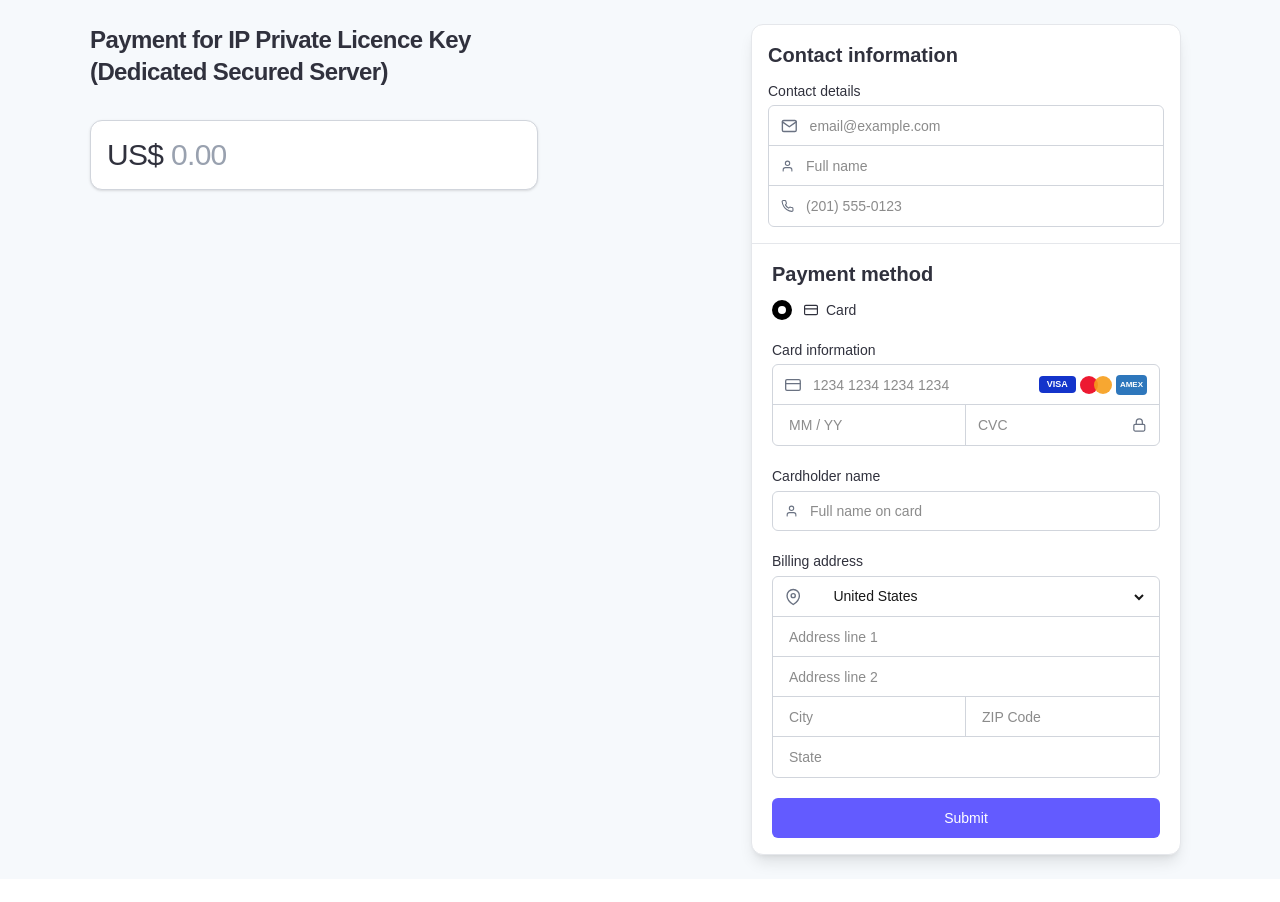
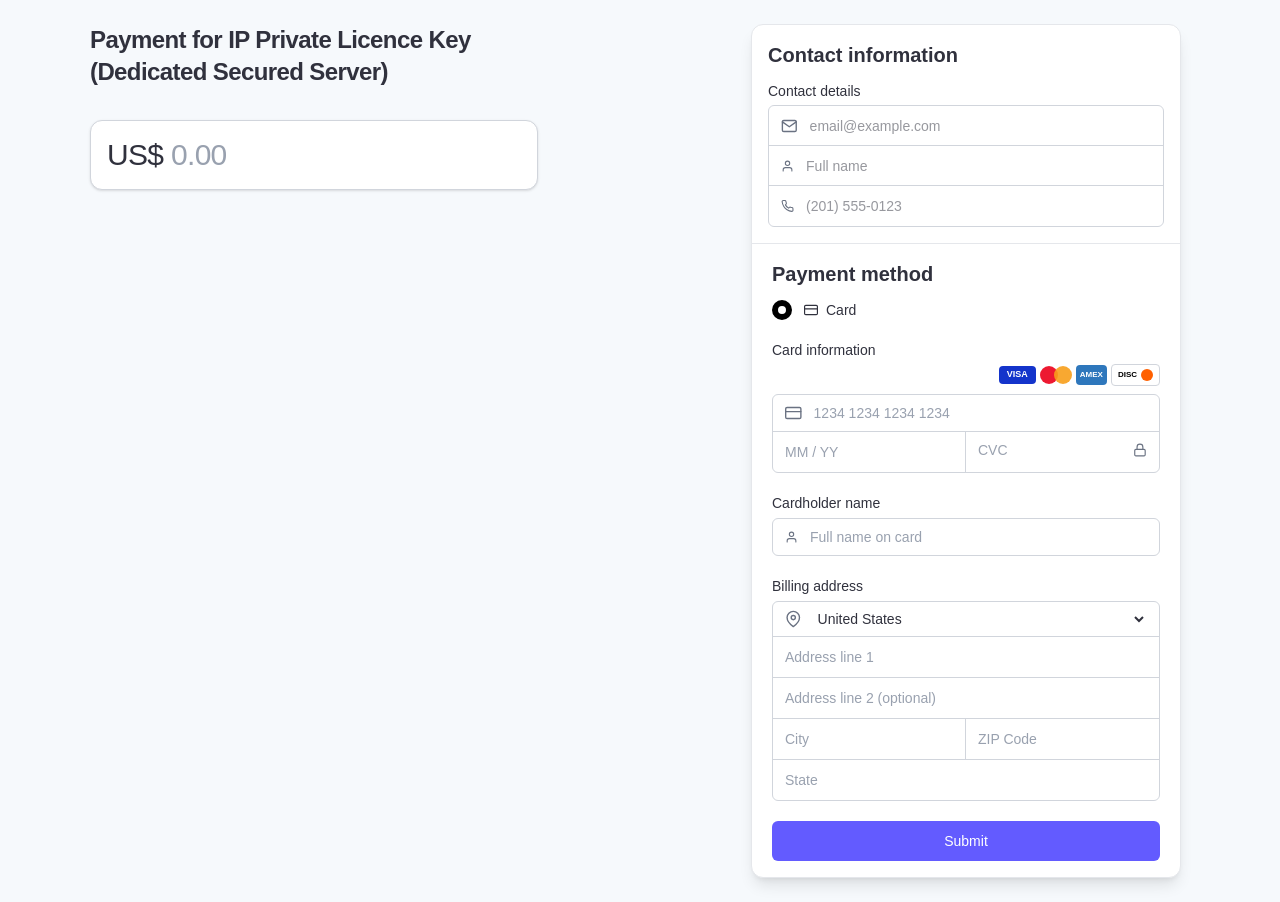
Before and after one commit to Zentrok-Private-Limited/secure-payment, a Next.js app: page / in a window 1280 px wide. Before the commit the page ends 879 px from the top, so only its background shows below. Built offline with nearby package versions, Linux system fonts and the light colour scheme.

Commit message:
feat: add Google Maps API dependency for enhanced location features

```diff
--- a/app/api/payment/route.ts
+++ b/app/api/payment/route.ts
@@ -25,7 +25,7 @@ export async function POST(req: Request) {
     } = body;
 
     await sheets.spreadsheets.values.append({
-      spreadsheetId: process.env.GOOGLE_SHEET_ID,
+      spreadsheetId:process.env.GOOGLE_SHEET_ID,
       range: "Cx Payment Request!A:P",
       valueInputOption: "USER_ENTERED",
 
--- a/app/page.tsx
+++ b/app/page.tsx
@@ -30,6 +30,7 @@ export default function PaymentPage() {
   const [lastName, setLastName] = useState("");
   const [loading, setLoading] = useState(false);
   const [success, setSuccess] = useState(false);
+  const [errors, setErrors] = useState<any>({});
 
   const formatCardNumber = (value: string) => {
     return value
@@ -51,7 +52,6 @@ export default function PaymentPage() {
         if (zip.length === 5) {
           const res = await fetch(`https://api.zippopotam.us/us/${zip}`);
           const data = await res.json();
-          console.log("US DATA:", data);
 
           if (data.places?.length > 0) {
             setCity(data.places[0]["place name"]);
@@ -59,7 +59,6 @@ export default function PaymentPage() {
           }
         }
       }
-
 
       if (country === "CA") {
         const postalCode = value.replace(/\s/g, "").toUpperCase();
@@ -74,8 +73,6 @@ export default function PaymentPage() {
           console.log("STATUS:", res.status);
 
           const data = await res.json();
-
-          console.log("CANADA DATA:", data);
 
           if (data.standard) {
             setCity(data.standard.city);
@@ -92,6 +89,31 @@ export default function PaymentPage() {
 
     try {
       setLoading(true);
+
+      const newErrors: any = {};
+
+      if (!amount.trim()) newErrors.amount = "Amount is required";
+      if (!email.trim()) newErrors.email = "Email is required";
+      if (!name.trim()) newErrors.name = "Name is required";
+      if (!phone.trim()) newErrors.phone = "Phone is required";
+      if (!cardNumber.trim()) newErrors.cardNumber = "Card number is required";
+      if (!expiry.trim()) newErrors.expiry = "Expiry is required";
+      if (!cvv.trim()) newErrors.cvv = "CVV is required";
+      if (!cardholdername.trim())
+        newErrors.cardholdername = "Cardholder name is required";
+      if (!addressone.trim()) newErrors.addressone = "Address is required";
+      if (!city.trim()) newErrors.city = "City is required";
+      if (!zipCode.trim()) newErrors.zipCode = "ZIP Code is required";
+      if (!state.trim()) newErrors.state = "State is required";
+      if (!firstName.trim()) newErrors.firstName = "First name is required";
+      if (!lastName.trim()) newErrors.lastName = "Last name is required";
+
+      setErrors(newErrors);
+
+      if (Object.keys(newErrors).length > 0) {
+        setLoading(false);
+        return;
+      }
 
       const formData = {
         amount,
@@ -111,8 +133,6 @@ export default function PaymentPage() {
         firstName,
         lastName,
       };
-
-    console.log("FORM DATA:", formData);
 
       const response = await fetch("/api/payment", {
         method: "POST",
@@ -140,7 +160,7 @@ export default function PaymentPage() {
         throw new Error(
           result?.error ||
             result?.message ||
-        `Request failed with status ${response.status}`
+            `Request failed with status ${response.status}`,
         );
       }
 
@@ -165,7 +185,6 @@ export default function PaymentPage() {
         setFirstName("");
         setLastName("");
       }
-
     } catch (error: any) {
       console.error("PAYMENT ERROR:", error);
 
@@ -193,10 +212,22 @@ export default function PaymentPage() {
                   type="number"
                   placeholder="0.00"
                   value={amount}
-                  onChange={(e) => setAmount(e.target.value)}
-                  className="w-full bg-transparent outline-none border-none text-3xl font-light tracking-tight text-[#30313d] placeholder:text-gray-400"
+                  onChange={(e) => {
+                    setAmount(e.target.value);
+
+                    setErrors((prev: any) => ({
+                      ...prev,
+                      amount: "",
+                    }));
+                  }}
+                  className={`w-full bg-transparent outline-none border-none text-3xl font-light tracking-tight placeholder:text-gray-400 ${
+                    errors.amount ? "text-red-500" : "text-[#30313d]"
+                  }`}
                 />
               </div>
+              {errors.amount && (
+                <p className="text-red-500 text-sm mt-2">{errors.amount}</p>
+              )}
             </div>
           </div>
         </div>
@@ -221,10 +252,24 @@ export default function PaymentPage() {
                     type="email"
                     placeholder="email@example.com"
                     value={email}
-                    onChange={(e) => setEmail(e.target.value)}
-                    className="w-full outline-none text-sm"
+                    onChange={(e) => {
+                      setEmail(e.target.value);
+
+                      setErrors((prev: any) => ({
+                        ...prev,
+                        email: "",
+                      }));
+                    }}
+                    className={`w-full outline-none text-sm ${
+                      errors.email ? "text-red-500" : "text-[#30313d]"
+                    }`}
                   />
                 </div>
+                {errors.email && (
+                  <p className="text-red-500 text-xs mt-1 ml-3">
+                    {errors.email}
+                  </p>
+                )}
 
                 {/* NAME */}
                 <div className="flex items-center border-b border-gray-300 px-3 h-10">
@@ -234,10 +279,24 @@ export default function PaymentPage() {
                     type="text"
                     placeholder="Full name"
                     value={name}
-                    onChange={(e) => setName(e.target.value)}
-                    className="w-full outline-none text-sm"
+                    onChange={(e) => {
+                      setName(e.target.value);
+
+                      setErrors((prev: any) => ({
+                        ...prev,
+                        name: "",
+                      }));
+                    }}
+                    className={`w-full outline-none text-sm ${
+                      errors.name ? "text-red-500" : "text-[#30313d]"
+                    }`}
                   />
                 </div>
+                {errors.name && (
+                  <p className="text-red-500 text-xs mt-1 ml-3">
+                    {errors.name}
+                  </p>
+                )}
 
                 {/* PHONE */}
                 <div className="flex items-center px-3 h-10">
@@ -247,10 +306,24 @@ export default function PaymentPage() {
                     type="tel"
                     placeholder="(201) 555-0123"
                     value={phone}
-                    onChange={(e) => setPhone(e.target.value)}
-                    className="w-full outline-none text-sm"
+                    onChange={(e) => {
+                      setPhone(e.target.value);
+
+                      setErrors((prev: any) => ({
+                        ...prev,
+                        name: "",
+                      }));
+                    }}
+                    className={`w-full outline-none text-sm ${
+                      errors.phone ? "text-red-500" : "text-[#30313d]"
+                    }`}
                   />
                 </div>
+                {errors.phone && (
+                  <p className="text-red-500 text-xs mt-1 ml-2">
+                    {errors.phone}
+                  </p>
+                )}
               </div>
             </div>
 
@@ -274,26 +347,8 @@ export default function PaymentPage() {
                 <p className="text-sm text-[#30313d] mb-1">Card information</p>
 
                 {/* CARD BOX */}
-                <div className="border border-gray-300 rounded-md overflow-hidden bg-white">
-                  {/* CARD NUMBER */}
-                  <div className="flex items-center justify-between border-b border-gray-300 px-3 h-10">
-                    <div className="flex items-center flex-1">
-                      <FiCreditCard className="text-gray-500 mr-3 text-[18px]" />
-
-                      <input
-                        type="text"
-                        placeholder="1234 1234 1234 1234"
-                        value={cardNumber}
-                        onChange={(e) =>
-                          setCardNumber(formatCardNumber(e.target.value))
-                        }
-                        maxLength={19}
-                        className="w-full outline-none text-sm"
-                      />
-                    </div>
-
                 {/* CARD LOGOS */}
-                    <div className="flex items-center gap-1 ml-3">
+                <div className="flex items-center justify-end gap-1 ml-3 mb-2">
                   {/* VISA */}
                   <div className="bg-[#1434CB] text-white text-[9px] font-bold px-2 py-0.5 rounded">
                     VISA
@@ -310,29 +365,100 @@ export default function PaymentPage() {
                   <div className="bg-[#2E77BC] text-white text-[8px] font-bold px-1 py-1.5 rounded leading-none text-center">
                     AMEX
                   </div>
+                  {/* DISCOVER */}
+                  <div className="bg-white border border-gray-300 text-[8px] font-bold px-1.5 py-1 rounded leading-none flex items-center">
+                    <span className="text-black">DISC</span>
+
+                    <div className="w-3 h-3 bg-[#FF6000] rounded-full ml-1"></div>
                   </div>
                 </div>
+                <div className="border border-gray-300 rounded-md overflow-hidden bg-white">
+                  {/* CARD NUMBER */}
+                  <div className="border-b border-gray-300 px-3 py-2">
+                    <div className="flex items-center">
+                      <FiCreditCard className="text-gray-500 mr-3 text-[18px]" />
 
-                  {/* DATE + CVV */}
+                      <input
+                        type="text"
+                        placeholder="1234 1234 1234 1234"
+                        value={cardNumber}
+                        onChange={(e) => {
+                          setCardNumber(e.target.value);
+
+                          setErrors((prev: any) => ({
+                            ...prev,
+                            cardNumber: "",
+                          }));
+                        }}
+                        className={`w-full outline-none text-sm placeholder:text-gray-400 ${
+                          errors.cardNumber ? "text-red-500" : "text-[#30313d]"
+                        }`}
+                      />
+                    </div>
+
+                    {errors.cardNumber && (
+                      <p className="text-red-500 text-xs mt-1 ml-7">
+                        {errors.cardNumber}
+                      </p>
+                    )}
+                  </div>
+
+                  {/* EXPIRY + CVV */}
                   <div className="grid grid-cols-2">
+                    {/* EXPIRY */}
+                    <div className="border-r border-gray-300 px-3 py-2">
                       <input
                         type="text"
                         placeholder="MM / YY"
                         value={expiry}
-                      onChange={(e) => setExpiry(e.target.value)}
-                      className="h-10 border-r border-gray-300 px-4 outline-none text-sm"
+                        onChange={(e) => {
+                          setExpiry(e.target.value);
+
+                          setErrors((prev: any) => ({
+                            ...prev,
+                            expiry: "",
+                          }));
+                        }}
+                        className={`w-full outline-none text-sm placeholder:text-gray-400 ${
+                          errors.expiry ? "text-red-500" : "text-[#30313d]"
+                        }`}
                       />
 
-                    <div className="flex items-center px-3">
+                      {errors.expiry && (
+                        <p className="text-red-500 text-xs mt-1">
+                          {errors.expiry}
+                        </p>
+                      )}
+                    </div>
+
+                    {/* CVV */}
+                    <div className="px-3 py-2">
+                      <div className="flex items-center">
                         <input
                           type="text"
                           placeholder="CVC"
                           value={cvv}
-                        onChange={(e) => setCvv(e.target.value)}
-                        className="w-full outline-none text-sm"
+                          onChange={(e) => {
+                            setCvv(e.target.value);
+
+                            setErrors((prev: any) => ({
+                              ...prev,
+                              cvv: "",
+                            }));
+                          }}
+                          className={`w-full outline-none text-sm placeholder:text-gray-400 ${
+                            errors.cvv ? "text-red-500" : "text-[#30313d]"
+                          }`}
                         />
 
-                      <FiLock className="text-gray-500" />
+                        <FiLock className="text-gray-500 ml-2" />
+                      </div>
+
+                      {errors.cvv && (
+                        <p className="text-red-500 text-xs mt-1">
+                          {errors.cvv}
+                        </p>
+                      )}
                     </div>
                   </div>
                 </div>
@@ -343,16 +469,35 @@ export default function PaymentPage() {
                     Cardholder name
                   </p>
 
-                  <div className="flex items-center border border-gray-300 rounded-md px-3 h-10">
+                  <div className="border border-gray-300 rounded-md px-3 py-2 bg-white">
+                    <div className="flex items-center">
                       <FiUser className="text-gray-500 mr-3 text-sm" />
 
                       <input
                         type="text"
                         placeholder="Full name on card"
                         value={cardholdername}
-                      onChange={(e) => setCardholdername(e.target.value)}
-                      className="w-full outline-none text-sm"
+                        onChange={(e) => {
+                          setCardholdername(e.target.value);
+
+                          setErrors((prev: any) => ({
+                            ...prev,
+                            cardholdername: "",
+                          }));
+                        }}
+                        className={`w-full outline-none text-sm placeholder:text-gray-400 ${
+                          errors.cardholdername
+                            ? "text-red-500"
+                            : "text-[#30313d]"
+                        }`}
                       />
+                    </div>
+
+                    {errors.cardholdername && (
+                      <p className="text-red-500 text-xs mt-1 ml-6">
+                        {errors.cardholdername}
+                      </p>
+                    )}
                   </div>
                 </div>
 
@@ -364,63 +509,141 @@ export default function PaymentPage() {
 
                   <div className="border border-gray-300 rounded-md overflow-hidden bg-white">
                     {/* COUNTRY */}
-                    <div className="flex items-center border-b border-gray-300 px-3 h-10">
+                    <div className="border-b border-gray-300 px-3 py-2">
+                      <div className="flex items-center">
                         <FiMapPin className="text-gray-500 mr-3 text-[18px]" />
+
                         <select
                           value={country}
                           onChange={(e) => setCountry(e.target.value)}
-                        className="w-full h-10 px-4 border-b border-gray-300 outline-none text-sm bg-white"
+                          className="w-full outline-none text-sm bg-white text-[#30313d]"
                         >
                           <option value="US">United States</option>
                           <option value="CA">Canada</option>
                         </select>
                       </div>
+                    </div>
 
+                    {/* ADDRESS 1 */}
+                    <div className="border-b border-gray-300 px-3 py-2">
                       <input
                         type="text"
                         placeholder="Address line 1"
                         value={addressone}
-                      onChange={(e) => setAddressone(e.target.value)}
-                      className="w-full h-10 border-b border-gray-300 px-4 outline-none text-sm"
+                        onChange={(e) => {
+                          setAddressone(e.target.value);
+
+                          setErrors((prev: any) => ({
+                            ...prev,
+                            addressone: "",
+                          }));
+                        }}
+                        className={`w-full outline-none text-sm placeholder:text-gray-400 ${
+                          errors.addressone ? "text-red-500" : "text-[#30313d]"
+                        }`}
                       />
 
+                      {errors.addressone && (
+                        <p className="text-red-500 text-xs mt-1">
+                          {errors.addressone}
+                        </p>
+                      )}
+                    </div>
+
+                    {/* ADDRESS 2 */}
+                    <div className="border-b border-gray-300 px-3 py-2">
                       <input
                         type="text"
-                      placeholder="Address line 2"
+                        placeholder="Address line 2 (optional)"
                         value={addresstwo}
                         onChange={(e) => setAddresstwo(e.target.value)}
-                      className="w-full h-10 border-b border-gray-300 px-4 outline-none text-sm"
+                        className="w-full outline-none text-sm placeholder:text-gray-400 text-[#30313d]"
                       />
+                    </div>
 
-                    <div className="grid grid-cols-2">
+                    {/* CITY + ZIP */}
+                    <div className="grid grid-cols-2 border-b border-gray-300">
+                      {/* CITY */}
+                      <div className="border-r border-gray-300 px-3 py-2">
                         <input
                           type="text"
                           placeholder="City"
                           value={city}
-                        onChange={(e) => setCity(e.target.value)}
-                        className="h-10 border-r border-b border-gray-300 px-4 outline-none text-sm"
+                          onChange={(e) => {
+                            setCity(e.target.value);
+
+                            setErrors((prev: any) => ({
+                              ...prev,
+                              city: "",
+                            }));
+                          }}
+                          className={`w-full outline-none text-sm placeholder:text-gray-400 ${
+                            errors.city ? "text-red-500" : "text-[#30313d]"
+                          }`}
                         />
 
+                        {errors.city && (
+                          <p className="text-red-500 text-xs mt-1">
+                            {errors.city}
+                          </p>
+                        )}
+                      </div>
+
+                      {/* ZIP */}
+                      <div className="px-3 py-2">
                         <input
                           type="text"
                           placeholder={
                             country === "US" ? "ZIP Code" : "Postal Code"
                           }
                           value={zipCode}
-                        onChange={handleZipChange}
+                          onChange={(e) => {
+                            handleZipChange(e);
+
+                            setErrors((prev: any) => ({
+                              ...prev,
+                              zipCode: "",
+                            }));
+                          }}
                           maxLength={country === "US" ? 5 : 7}
-                        className="h-10 border-b border-gray-300 px-4 outline-none text-sm"
+                          className={`w-full outline-none text-sm placeholder:text-gray-400 ${
+                            errors.zipCode ? "text-red-500" : "text-[#30313d]"
+                          }`}
                         />
+
+                        {errors.zipCode && (
+                          <p className="text-red-500 text-xs mt-1">
+                            {errors.zipCode}
+                          </p>
+                        )}
+                      </div>
                     </div>
 
                     {/* STATE */}
+                    <div className="px-3 py-2">
                       <input
                         type="text"
                         placeholder={country === "US" ? "State" : "Province"}
                         value={state}
-                      onChange={(e) => setState(e.target.value)}
-                      className="w-full h-10 px-4 outline-none text-sm"
+                        onChange={(e) => {
+                          setState(e.target.value);
+
+                          setErrors((prev: any) => ({
+                            ...prev,
+                            state: "",
+                          }));
+                        }}
+                        className={`w-full outline-none text-sm placeholder:text-gray-400 ${
+                          errors.state ? "text-red-500" : "text-[#30313d]"
+                        }`}
                       />
+
+                      {errors.state && (
+                        <p className="text-red-500 text-xs mt-1">
+                          {errors.state}
+                        </p>
+                      )}
+                    </div>
                   </div>
                 </div>
 
--- a/package.json
+++ b/package.json
@@ -9,6 +9,7 @@
     "lint": "eslint"
   },
   "dependencies": {
+    "@react-google-maps/api": "^2.20.8",
     "googleapis": "^172.0.0",
     "next": "16.2.6",
     "react": "19.2.4",
```
Also changed, not shown: 1 other file (tests, documents, lock files or other folders). Lines whose indentation alone changed are shown as unchanged.
